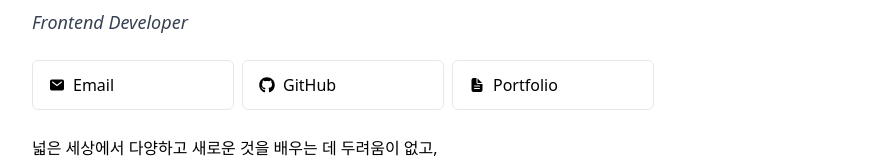
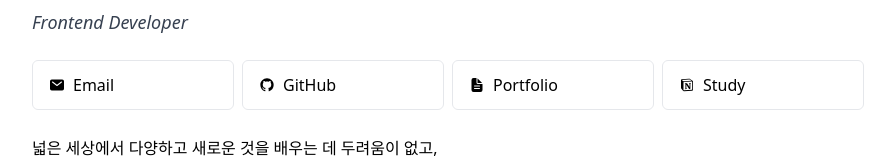
Before and after one commit to xoxojw/jiwon.blog, a Next.js app: page /about in a window 1280 px wide. Shown: the part 196-356 px from the top of the page, without its empty margins (192-1087 px from the left). Built offline with nearby package versions, Linux system fonts and the light colour scheme; no server answers.

Commit message:
chores: contact 수정

```diff
--- a/src/app/about/components/Contact.tsx
+++ b/src/app/about/components/Contact.tsx
@@ -1,7 +1,7 @@
 import Link from "next/link";
 
 import { IoMail, IoDocumentText } from "react-icons/io5";
-import { FaGithub } from "react-icons/fa";
+import { RiGithubFill, RiNotionFill } from "react-icons/ri";
 
 export const contactLists = [
   {
@@ -12,12 +12,17 @@ export const contactLists = [
   {
     label: "GitHub",
     href: "https://github.com/xoxojw",
-    icon: <FaGithub />
+    icon: <RiGithubFill />
   },
   {
     label: "Portfolio",
     href: "https://xoxojw.notion.site/bade2269abbe4ee9a9a03df3f0d6e8fc?pvs=4",
     icon: <IoDocumentText />
+  },
+  {
+    label: "Study",
+    href: "https://xoxojw.notion.site/What-I-Learned-b63ba9e925554f168ef4cc9c387b737d?pvs=4",
+    icon: <RiNotionFill />
   }
 ]
 
```
